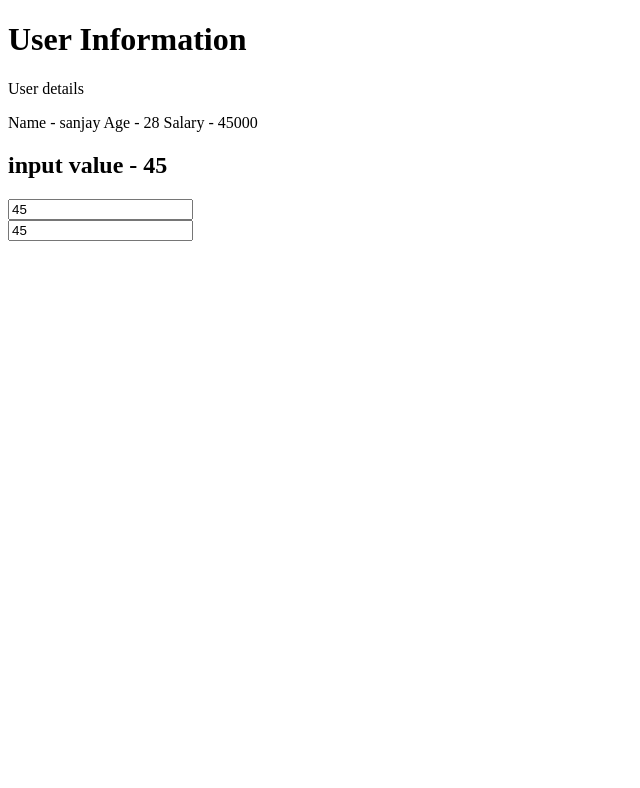
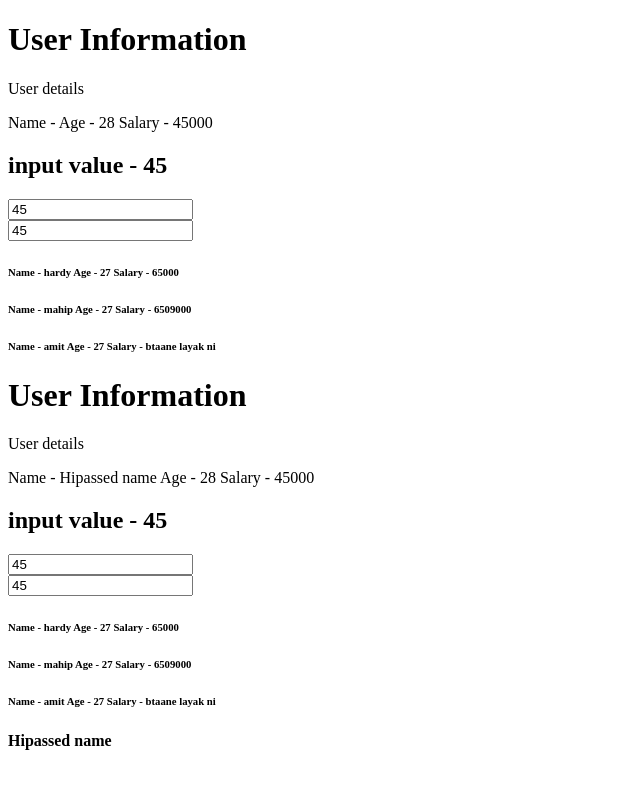
Before and after one commit to archi1112/angular, an Angular app: page / in a window 1280 px wide. Shown: the top 788 px of the page, without its empty margins (0-640 px from the left). Built offline with nearby package versions, Linux system fonts and the light colour scheme.

Commit message:
@Input decorator used to pass data from parent to child

```diff
--- a/src/app/app.component.html
+++ b/src/app/app.component.html
@@ -1 +1,2 @@
 <app-user-profile></app-user-profile>
+<app-user-profile userName="passed name"></app-user-profile>
--- a/src/app/user-profile/user-profile.component.html
+++ b/src/app/user-profile/user-profile.component.html
@@ -24,4 +24,22 @@
 
   <!--  easier approach for 2 way data binding  -->
   <input type="text" [(ngModel)]="defaultInputVal">
+
+
+
+  <!--          topic 4 : for loops - iterating objects  -->
+  @for (user of users; track user.name) {
+
+    <!--  using if to select user having salary greater than 10000 -->
+    @if (user.salary >10000) {
+        <h6>Name - {{user.name}}  Age - {{user.age}}  Salary - {{user.salary}}</h6>
+    }@else{
+        <h6>Name - {{user.name}}  Age - {{user.age}}  Salary - btaane layak ni</h6>
+    }
+
+  }
+
+
+  <!--          topic 5 : understanding the cocept of paasing value from parent to child -->
+  <h4>{{name}}</h4>
 </div>
--- a/src/app/user-profile/user-profile.component.ts
+++ b/src/app/user-profile/user-profile.component.ts
@@ -1,24 +1,36 @@
-import { Component } from '@angular/core';
+import { Component, Input } from '@angular/core';
 import { FormsModule } from '@angular/forms';
 
+
+function formatName(value:string){
+  return "Hi" +  value
+}
 @Component({
   selector: 'app-user-profile',
   standalone: true,
   imports: [FormsModule],
   templateUrl: './user-profile.component.html',
-  styleUrl: './user-profile.component.css'
+  styleUrl: './user-profile.component.css',
 })
 export class UserProfileComponent {
-  name = "sanjay";
-  age=28
-  salary=45000
-defaultInputVal:any="45"
 
-// function for event on input attribute
-  onChange(e : Event){
-    const value=(e.target as HTMLInputElement).value
+  //    topic 4   :  accepting values passed from parent to child
+  // @input decorator is used to take value for parent ; tranform transforms the value acc to the function
+  @Input({alias:"userName" , transform:formatName }) name = " "
+  // name = 'sanjay';
+  age = 28;
+  salary = 45000;
+  defaultInputVal: any = '45';
+  users = [
+    { name: 'hardy', age: 27, salary: 65000 },
+    { name: 'mahip', age: 27, salary: 6509000 },
+    { name: 'amit', age: 27, salary: 600 },
+  ];
+
+  // function for event on input attribute
+  onChange(e: Event) {
+    const value = (e.target as HTMLInputElement).value;
     //    topic-3  updating value back from input attribute
-    this.defaultInputVal=value
+    this.defaultInputVal = value;
   }
-
 }
```
